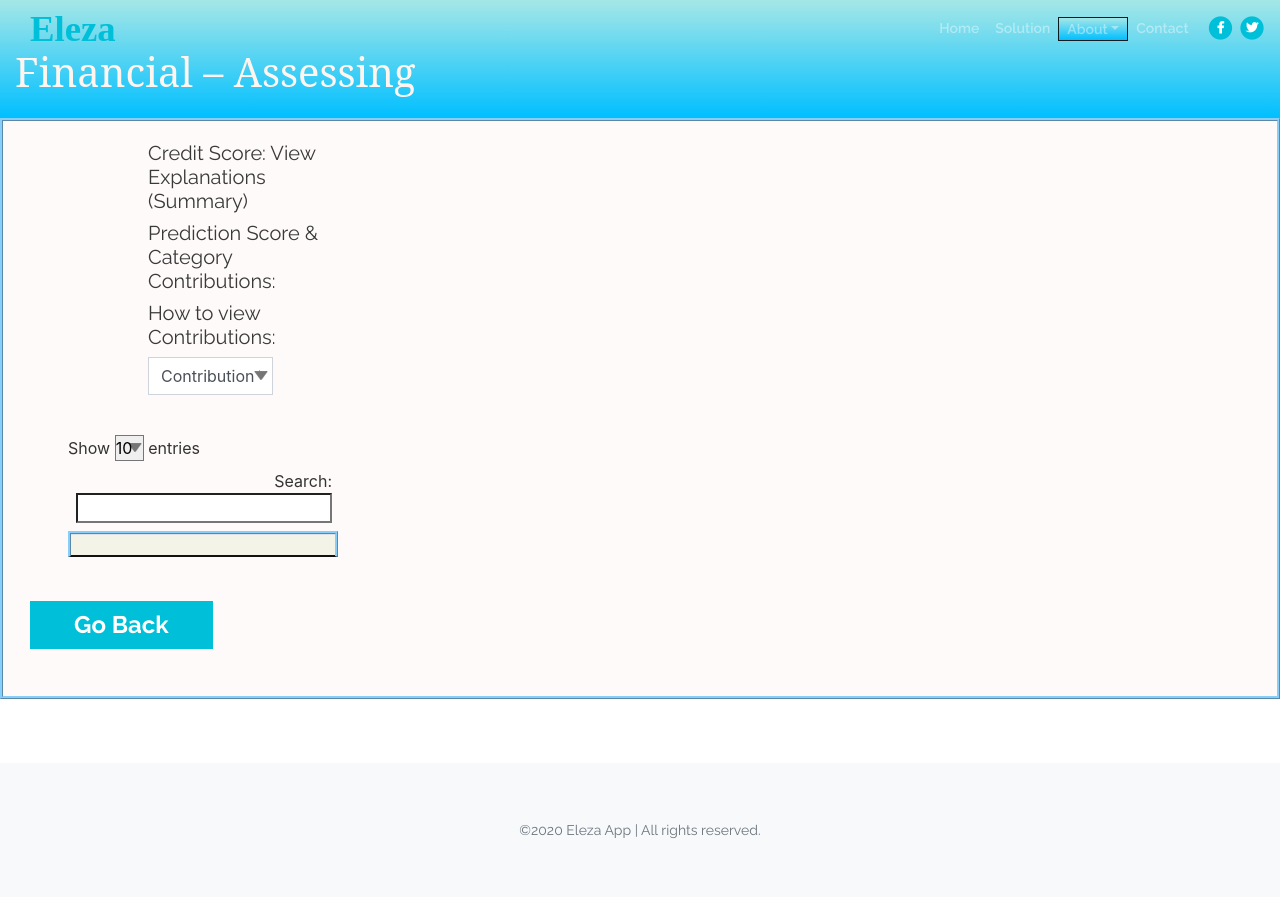
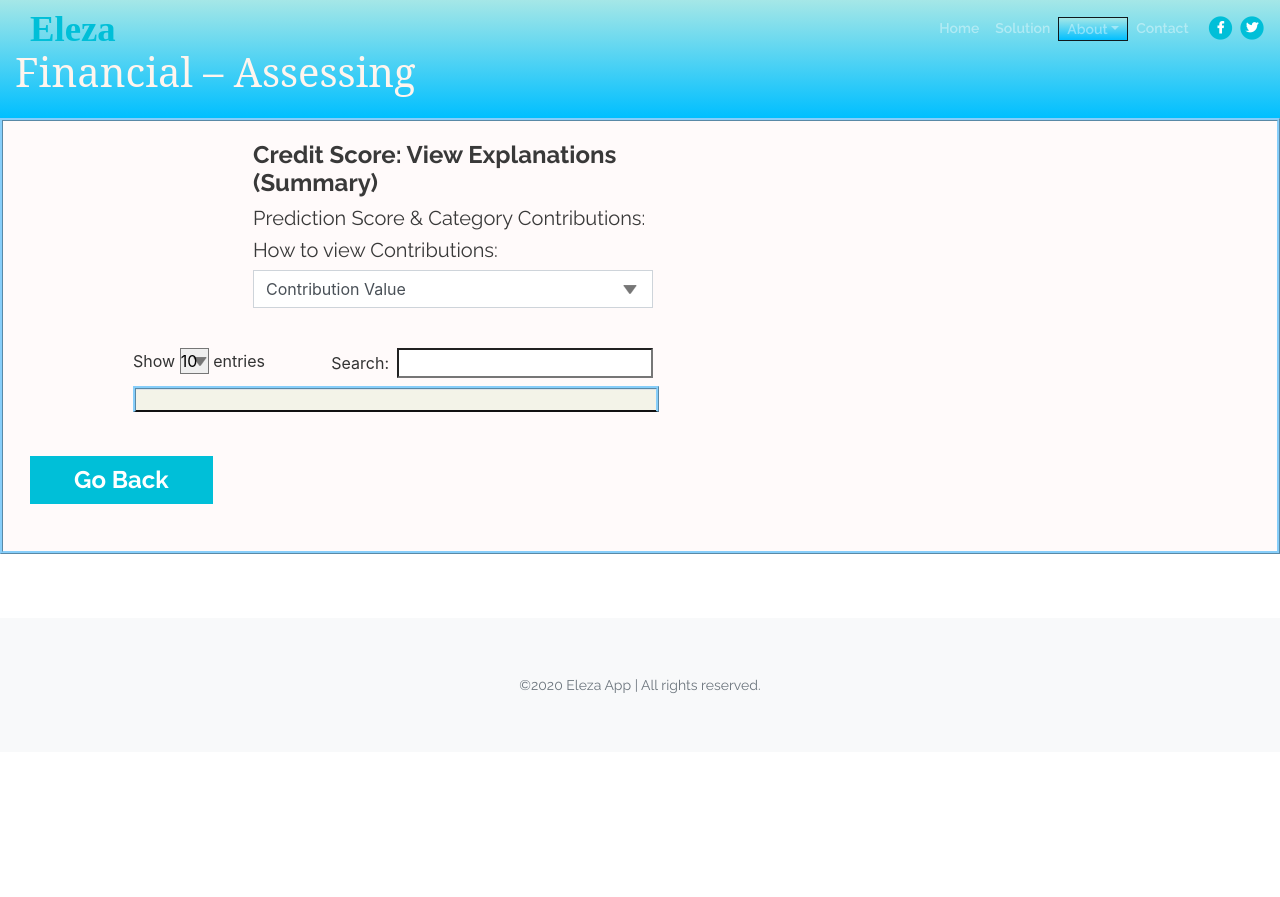
Before and after one commit to kipod/eleza, a Flask app: template app/templates/financial_explan_summary.html in a window 1280 px wide. After the commit the page ends 694 px from the top, so only its background shows below. Run offline with Flask 2, Linux system fonts and the light colour scheme; the template is opened without the code that fills it: values that come from a table or form of the project are taken from there, others are empty; some libraries are stand-ins or nearby versions.

Commit message:
make_thesame_margin_on_pages_16,15,14

```diff
--- a/app/templates/financial_explan_summary.html
+++ b/app/templates/financial_explan_summary.html
@@ -97,7 +97,7 @@
     text-align: left;
     padding: 10px;
     margin-top: 10px;
-    margin-left: 55px;
+    margin-left: 15vh;
 }
 
 .frame{
@@ -144,16 +144,16 @@
       <section >
         <div class="sidesWrapper">
           <div class="rightDiv">
-            <div style="margin-left: 80px;">
+            <div style="margin-left: 120px;">
               <header>
-                <h5>Credit Score: View Explanations (Summary)</h5>
+                <h4><b>Credit Score: View Explanations (Summary)</b></h4>
               </header>
               <div>
                 <h5>Prediction Score & Category Contributions:</h5>
               </div>
               <h5>How to view Contributions: </h5>
               <div>
-                <select class="form-control" style="width: 68%;" id="presentation_type" name="presentation_type" onchange="this.form.submit()">
+                <select class="form-control" style="width: 400px;" id="presentation_type" name="presentation_type" onchange="this.form.submit()">
                   {% if form.presentation_type == "Percents" %}
                   <option class="bckcoloroption" selected value="Percents">Percentage of Contributions Per Row</option>
                   <option class="bckcoloroption" value="Values">Contribution Value</option>
```
